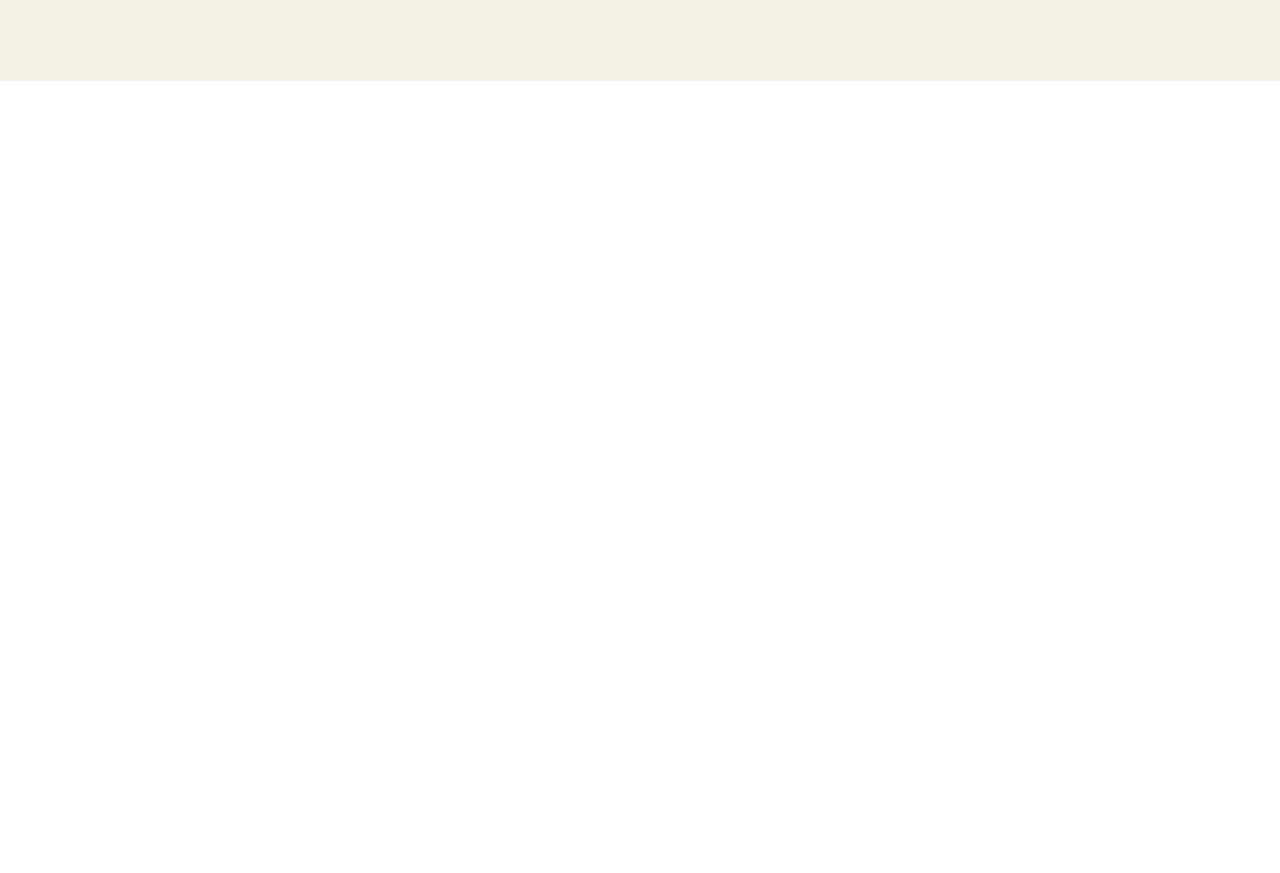
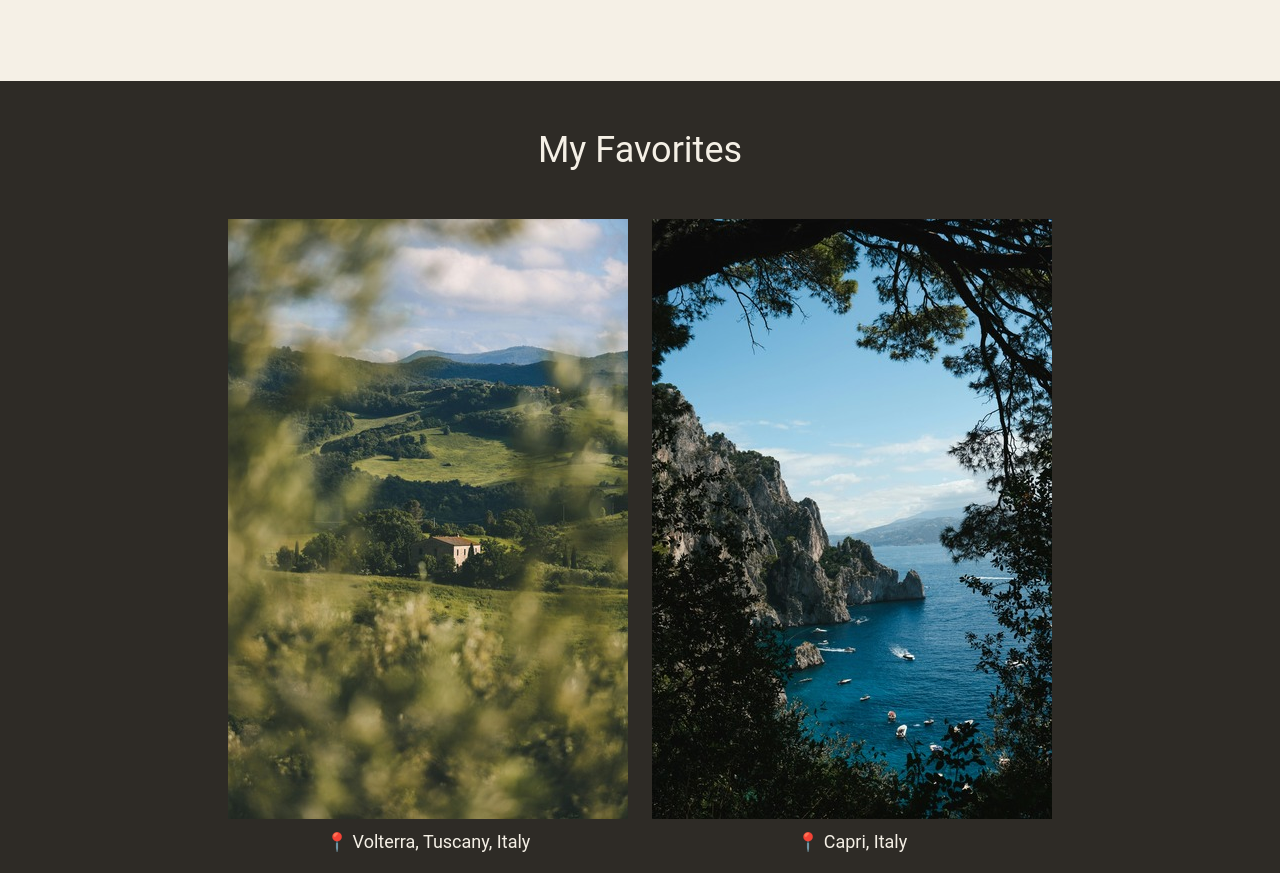
Before and after one commit to Splavacodo/photographer-landing-page, a plain HTML site: page index.html in a window 1280 px wide. Shown: the part 575-1448 px from the top of the page. Before the commit the page ends 800 px from the top, so only its background shows below. Drawn offline with Linux system fonts and the light colour scheme.

Commit message:
Completed initial styling and content for the sample photography section of landing page

```diff
--- a/index.html
+++ b/index.html
@@ -31,5 +31,30 @@
             <img src="./images/self-portrait.jpg" alt="photographer self-portrait against floral background">
         </div>
     </div>
+
+    <div class="photo-section">
+        <div class="header">My Favorites</div>
+        <div class="photos">
+            <div class="photo-content">
+                <img class="photo" src="./images/italy-landscape.jpg" t="green countryside landscape">
+                <div class="photo-location hero-secondary">&#x1F4CD; Volterra, Tuscany, Italy</div>
+            </div>
+
+            <div class="photo-content">
+                <img class="photo" src="./images/italy-coastline.jpg" alt="scenic view of Capri Italy's rugged coastline">
+                <div class="photo-location hero-secondary">&#x1F4CD; Capri, Italy</div>
+            </div>
+
+            <div class="photo-content">
+                <img class="photo" src="./images/slovenia-countryside.jpg" alt="tranquil view of slovenian countryside through window">
+                <div class="photo-location hero-secondary">&#x1F4CD; Slovenia</div>
+            </div>
+
+            <div class="photo-content">
+                <img class="photo" src="./images/swiss-mountain-view.jpg" alt="scenic view of snow-capped mountain">
+                <div class="photo-location hero-secondary">&#x1F4CD; Grindelwald, BE, Switzerland</div>
+            </div>
+        </div>
+    </div>
 </body>
 </html>
--- a/style.css
+++ b/style.css
@@ -33,6 +33,12 @@ body {
 .hero-secondary {
     font-size: 18px;
     color: #4B5D45;
+}
+
+.header {
+    font-size: 36px;
+    color: #F5F0E6;
+    margin-bottom: 48px;
 }
 
 ul {
@@ -90,3 +96,30 @@ button {
 button:hover {
     border: 1px solid #2E2B26;
 }
+
+.photo-section {
+    display: flex;
+    flex-direction: column;
+    align-items: center;
+
+    padding: 48px;
+    background-color: #2E2B26;
+}
+
+.photos {
+    display: flex;
+    flex-wrap: wrap;
+    justify-content: center;
+    gap: 24px;
+}
+
+.photo-location {
+    text-align: center;
+    color: #F5F0E6;
+}
+
+.photo {
+    margin-bottom: 8px;
+    max-width: 400px;
+    height: 600px;
+}
```
Also changed, not shown: images/italy-coastline.jpg (added), images/italy-landscape.jpg (added), images/slovenia-countryside.jpg (added), images/swiss-mountain-view.jpg (added).
